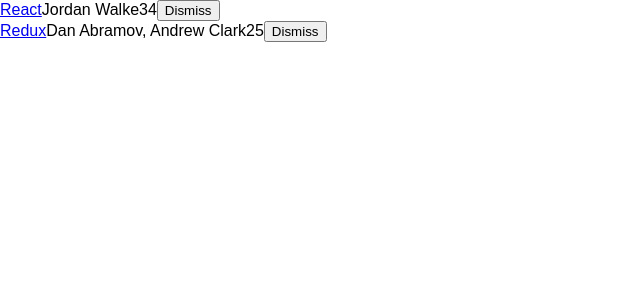
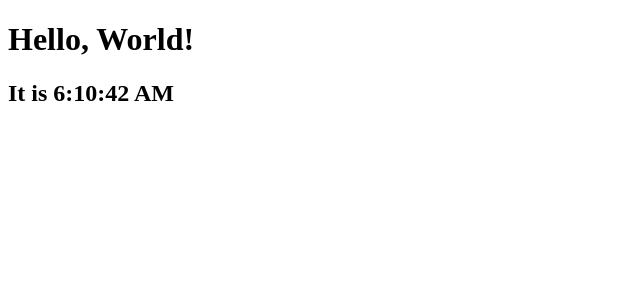
Before and after one commit to parinz1234/my-react, a React (Create React App) app: page / in a window 1280 px wide. Shown: the top 300 px of the page, without its empty margins (0-640 px from the left). Built offline with nearby package versions, Linux system fonts and the light colour scheme.

Commit message:
init clock

```diff
--- a/src/App.css
+++ /dev/null
@@ -1,28 +0,0 @@
-.App {
-  text-align: center;
-}
-
-.App-logo {
-  animation: App-logo-spin infinite 20s linear;
-  height: 80px;
-}
-
-.App-header {
-  background-color: #222;
-  height: 150px;
-  padding: 20px;
-  color: white;
-}
-
-.App-title {
-  font-size: 1.5em;
-}
-
-.App-intro {
-  font-size: large;
-}
-
-@keyframes App-logo-spin {
-  from { transform: rotate(0deg); }
-  to { transform: rotate(360deg); }
-}
--- a/src/App.js
+++ b/src/App.js
@@ -1,72 +1,13 @@
 import React, { Component } from 'react';
 
-const list = [
-  {
-    title: 'React',
-    url: 'https://facebook.github.io/react/',
-    author: 'Jordan Walke',
-    num_comments: 3,
-    points: 4,
-    objectID: 0,
-  },
-  {
-    title: 'Redux',
-    url: 'https://github.com/reactjs/redux',
-    author: 'Dan Abramov, Andrew Clark',
-    num_comments: 2,
-    points: 5,
-    objectID: 1,
-  },
-]
+
 
 class App extends Component {
-  constructor(props) {
-    super(props)
-    this.state = {
-      list
-    }
-    this.onDismiss = this.handleDismiss.bind(this)
-  }
-
-  handleDismiss (id) {
-    // console.log(id)
-    // function isNotId(item) {
-    //   return item.objectID !== id
-    // }
-
-    // ES6
-    const isNotId = item => item.objectID !== id
-
-    const updatedList = this.state.list.filter(isNotId)
-    this.setState({  list: updatedList })
-  }
-
   render() {
-    const { list } = this.state
     return (
-      <div className="App">
-        {
-          list.map((item) => {
-            {/* don't use index of array as key because isn't stable */}
-            return (
-              <div key={item.objectID}>
-                <span>
-                  <a href={item.url}>{item.title}</a>
-                </span>
-                <span>{item.author}</span>
-                <span>{item.num_comments}</span>
-                <span>{item.points}</span>
-                <span>
-                  <button
-                    onClick={() => this.onDismiss(item.objectID)}
-                  >
-                    Dismiss
-                  </button>
-                </span>
-              </div>
-            )
-          })
-        }
+      <div>
+        <h1>Hello, World!</h1>
+        <h2>It is {new Date().toLocaleTimeString()}</h2>
       </div>
     );
   }
--- a/src/index.css
+++ /dev/null
@@ -1,5 +0,0 @@
-body {
-  margin: 0;
-  padding: 0;
-  font-family: sans-serif;
-}
--- a/src/index.js
+++ b/src/index.js
@@ -1,13 +1,11 @@
 import React from 'react';
 import ReactDOM from 'react-dom';
-import './index.css';
 import App from './App';
-import registerServiceWorker from './registerServiceWorker';
-
-ReactDOM.render(<App />, document.getElementById('root'));
 
 if (module.hot){
   module.hot.accept()
 }
 
-registerServiceWorker();
+const tick = () => ReactDOM.render(<App />, document.getElementById('root'))
+
+setInterval(tick, 1000)
--- a/src/registerServiceWorker.js
+++ /dev/null
@@ -1,108 +0,0 @@
-// In production, we register a service worker to serve assets from local cache.
-
-// This lets the app load faster on subsequent visits in production, and gives
-// it offline capabilities. However, it also means that developers (and users)
-// will only see deployed updates on the "N+1" visit to a page, since previously
-// cached resources are updated in the background.
-
-// To learn more about the benefits of this model, read https://goo.gl/KwvDNy.
-// This link also includes instructions on opting out of this behavior.
-
-const isLocalhost = Boolean(
-  window.location.hostname === 'localhost' ||
-    // [::1] is the IPv6 localhost address.
-    window.location.hostname === '[::1]' ||
-    // 127.0.0.1/8 is considered localhost for IPv4.
-    window.location.hostname.match(
-      /^127(?:\.(?:25[0-5]|2[0-4][0-9]|[01]?[0-9][0-9]?)){3}$/
-    )
-);
-
-export default function register() {
-  if (process.env.NODE_ENV === 'production' && 'serviceWorker' in navigator) {
-    // The URL constructor is available in all browsers that support SW.
-    const publicUrl = new URL(process.env.PUBLIC_URL, window.location);
-    if (publicUrl.origin !== window.location.origin) {
-      // Our service worker won't work if PUBLIC_URL is on a different origin
-      // from what our page is served on. This might happen if a CDN is used to
-      // serve assets; see https://github.com/facebookincubator/create-react-app/issues/2374
-      return;
-    }
-
-    window.addEventListener('load', () => {
-      const swUrl = `${process.env.PUBLIC_URL}/service-worker.js`;
-
-      if (!isLocalhost) {
-        // Is not local host. Just register service worker
-        registerValidSW(swUrl);
-      } else {
-        // This is running on localhost. Lets check if a service worker still exists or not.
-        checkValidServiceWorker(swUrl);
-      }
-    });
-  }
-}
-
-function registerValidSW(swUrl) {
-  navigator.serviceWorker
-    .register(swUrl)
-    .then(registration => {
-      registration.onupdatefound = () => {
-        const installingWorker = registration.installing;
-        installingWorker.onstatechange = () => {
-          if (installingWorker.state === 'installed') {
-            if (navigator.serviceWorker.controller) {
-              // At this point, the old content will have been purged and
-              // the fresh content will have been added to the cache.
-              // It's the perfect time to display a "New content is
-              // available; please refresh." message in your web app.
-              console.log('New content is available; please refresh.');
-            } else {
-              // At this point, everything has been precached.
-              // It's the perfect time to display a
-              // "Content is cached for offline use." message.
-              console.log('Content is cached for offline use.');
-            }
-          }
-        };
-      };
-    })
-    .catch(error => {
-      console.error('Error during service worker registration:', error);
-    });
-}
-
-function checkValidServiceWorker(swUrl) {
-  // Check if the service worker can be found. If it can't reload the page.
-  fetch(swUrl)
-    .then(response => {
-      // Ensure service worker exists, and that we really are getting a JS file.
-      if (
-        response.status === 404 ||
-        response.headers.get('content-type').indexOf('javascript') === -1
-      ) {
-        // No service worker found. Probably a different app. Reload the page.
-        navigator.serviceWorker.ready.then(registration => {
-          registration.unregister().then(() => {
-            window.location.reload();
-          });
-        });
-      } else {
-        // Service worker found. Proceed as normal.
-        registerValidSW(swUrl);
-      }
-    })
-    .catch(() => {
-      console.log(
-        'No internet connection found. App is running in offline mode.'
-      );
-    });
-}
-
-export function unregister() {
-  if ('serviceWorker' in navigator) {
-    navigator.serviceWorker.ready.then(registration => {
-      registration.unregister();
-    });
-  }
-}
```
Also changed, not shown: src/logo.svg (deleted), 1 other file (tests, documents, lock files or other folders).
